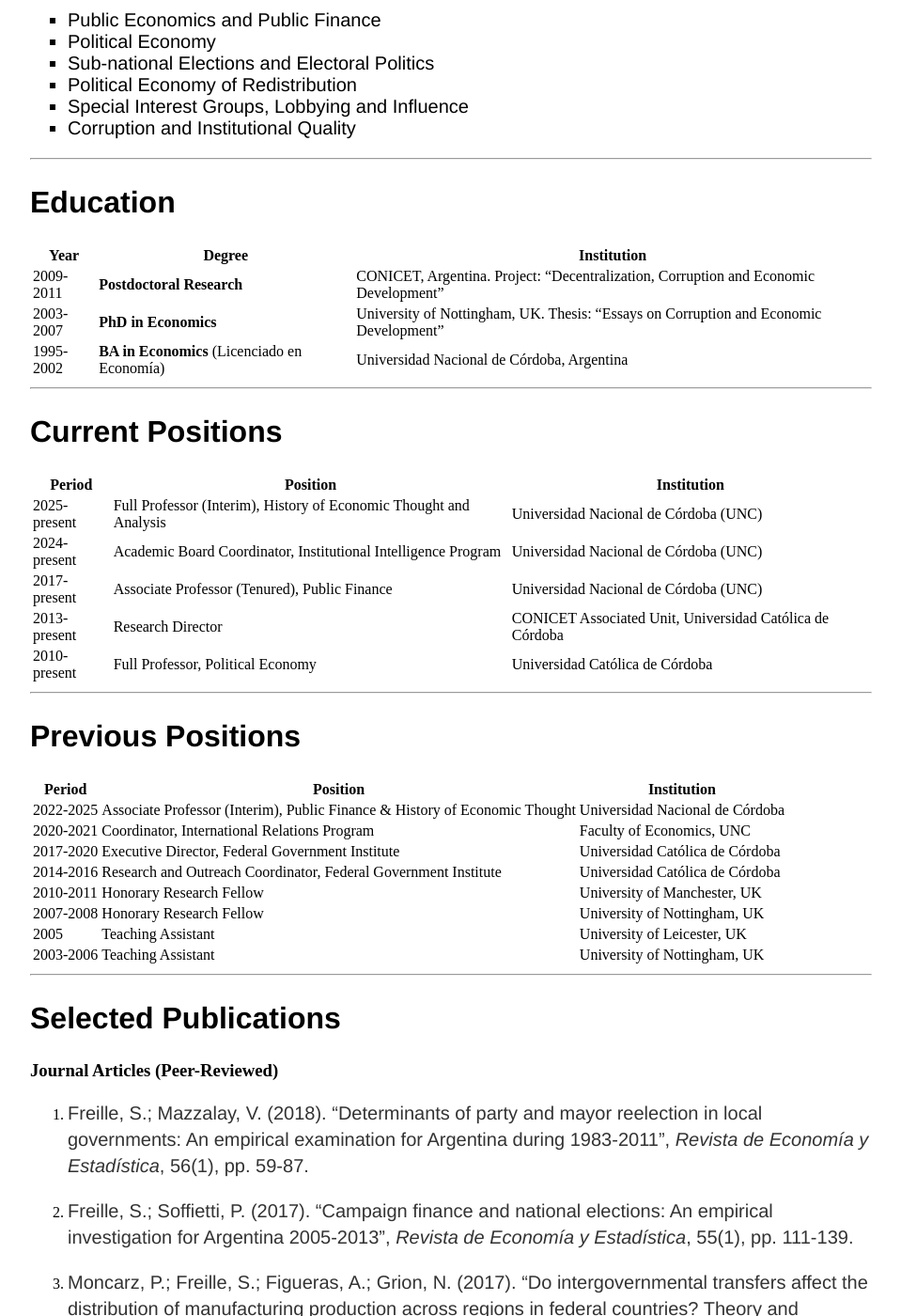
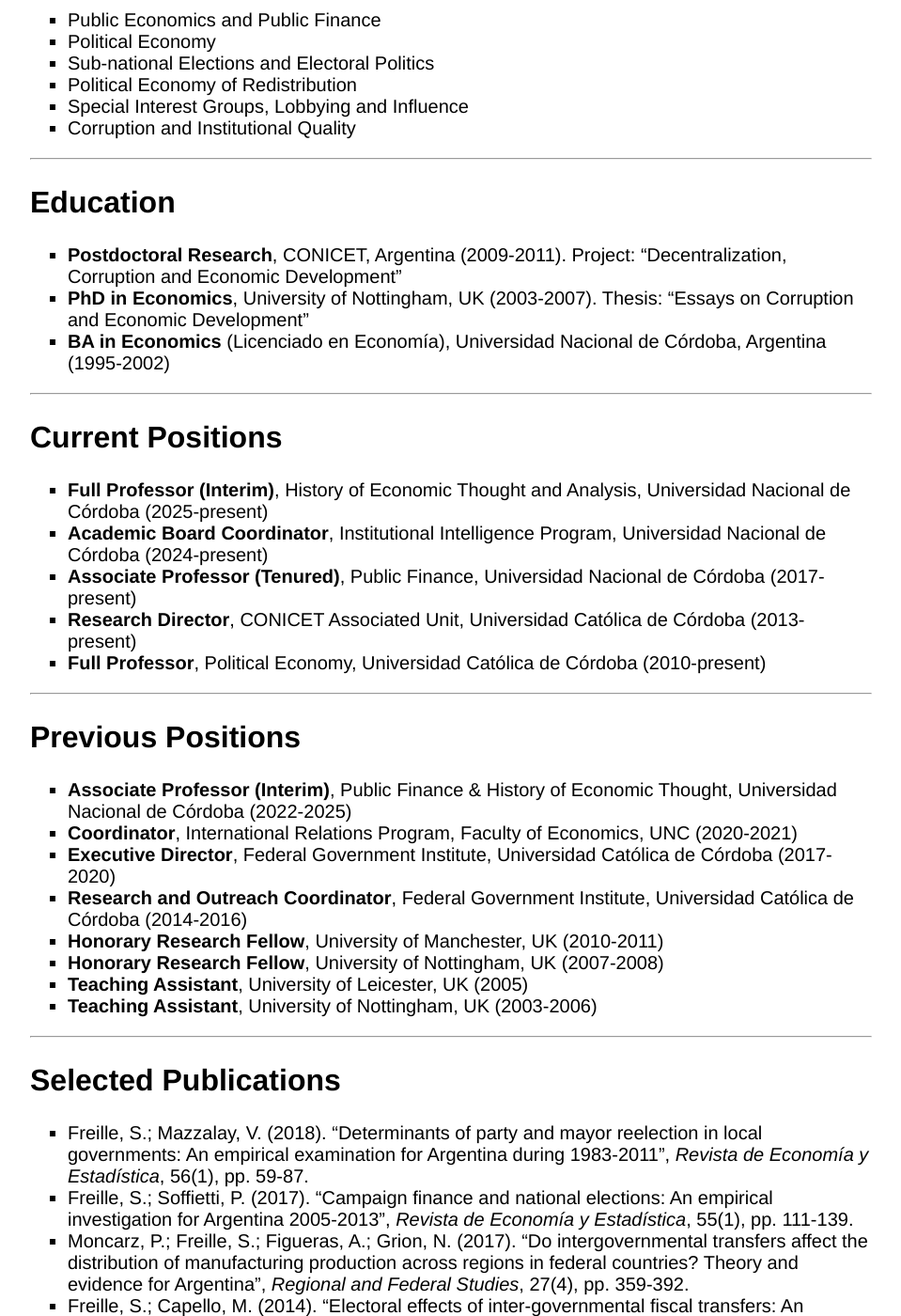
Before and after one commit to sfreille/sfreille.github.io, a Jekyll site: the page built from cv.md, in a window 1280 px wide and 1400 px high, scrolled down 452 px. Shown: the whole window at 94% size, without its empty margins (160-1119 px from the left). Built offline with Jekyll 4.4.1, drawn with Linux system fonts in a browser that asks for light colours; some of the changed text lies outside the part shown.

Commit message:
Simplify CV styling to match site design
- Remove table formatting from Education, Current/Previous Positions
- Use consistent bullet-point list style throughout
- Separate Working Papers into its own section
- Remove numbered lists from publications
- Clean, consistent formatting matching Research Interests style

Co-Authored-By: Claude Opus 4.5 <noreply@anthropic.com>

```diff
--- a/cv.md
+++ b/cv.md
@@ -27,72 +27,55 @@ permalink: /cv
 
 ## Education
 
-| Year | Degree | Institution |
-|------|--------|-------------|
-| 2009-2011 | **Postdoctoral Research** | CONICET, Argentina. Project: "Decentralization, Corruption and Economic Development" |
-| 2003-2007 | **PhD in Economics** | University of Nottingham, UK. Thesis: "Essays on Corruption and Economic Development" |
-| 1995-2002 | **BA in Economics** (Licenciado en Economía) | Universidad Nacional de Córdoba, Argentina |
+- **Postdoctoral Research**, CONICET, Argentina (2009-2011). Project: "Decentralization, Corruption and Economic Development"
+- **PhD in Economics**, University of Nottingham, UK (2003-2007). Thesis: "Essays on Corruption and Economic Development"
+- **BA in Economics** (Licenciado en Economía), Universidad Nacional de Córdoba, Argentina (1995-2002)
 
 ---
 
 ## Current Positions
 
-| Period | Position | Institution |
-|--------|----------|-------------|
-| 2025-present | Full Professor (Interim), History of Economic Thought and Analysis | Universidad Nacional de Córdoba (UNC) |
-| 2024-present | Academic Board Coordinator, Institutional Intelligence Program | Universidad Nacional de Córdoba (UNC) |
-| 2017-present | Associate Professor (Tenured), Public Finance | Universidad Nacional de Córdoba (UNC) |
-| 2013-present | Research Director | CONICET Associated Unit, Universidad Católica de Córdoba |
-| 2010-present | Full Professor, Political Economy | Universidad Católica de Córdoba |
+- **Full Professor (Interim)**, History of Economic Thought and Analysis, Universidad Nacional de Córdoba (2025-present)
+- **Academic Board Coordinator**, Institutional Intelligence Program, Universidad Nacional de Córdoba (2024-present)
+- **Associate Professor (Tenured)**, Public Finance, Universidad Nacional de Córdoba (2017-present)
+- **Research Director**, CONICET Associated Unit, Universidad Católica de Córdoba (2013-present)
+- **Full Professor**, Political Economy, Universidad Católica de Córdoba (2010-present)
 
 ---
 
 ## Previous Positions
 
-| Period | Position | Institution |
-|--------|----------|-------------|
-| 2022-2025 | Associate Professor (Interim), Public Finance & History of Economic Thought | Universidad Nacional de Córdoba |
-| 2020-2021 | Coordinator, International Relations Program | Faculty of Economics, UNC |
-| 2017-2020 | Executive Director, Federal Government Institute | Universidad Católica de Córdoba |
-| 2014-2016 | Research and Outreach Coordinator, Federal Government Institute | Universidad Católica de Córdoba |
-| 2010-2011 | Honorary Research Fellow | University of Manchester, UK |
-| 2007-2008 | Honorary Research Fellow | University of Nottingham, UK |
-| 2005 | Teaching Assistant | University of Leicester, UK |
-| 2003-2006 | Teaching Assistant | University of Nottingham, UK |
+- **Associate Professor (Interim)**, Public Finance & History of Economic Thought, Universidad Nacional de Córdoba (2022-2025)
+- **Coordinator**, International Relations Program, Faculty of Economics, UNC (2020-2021)
+- **Executive Director**, Federal Government Institute, Universidad Católica de Córdoba (2017-2020)
+- **Research and Outreach Coordinator**, Federal Government Institute, Universidad Católica de Córdoba (2014-2016)
+- **Honorary Research Fellow**, University of Manchester, UK (2010-2011)
+- **Honorary Research Fellow**, University of Nottingham, UK (2007-2008)
+- **Teaching Assistant**, University of Leicester, UK (2005)
+- **Teaching Assistant**, University of Nottingham, UK (2003-2006)
 
 ---
 
 ## Selected Publications
 
-### Journal Articles (Peer-Reviewed)
+- Freille, S.; Mazzalay, V. (2018). "Determinants of party and mayor reelection in local governments: An empirical examination for Argentina during 1983-2011", *Revista de Economía y Estadística*, 56(1), pp. 59-87.
+- Freille, S.; Soffietti, P. (2017). "Campaign finance and national elections: An empirical investigation for Argentina 2005-2013", *Revista de Economía y Estadística*, 55(1), pp. 111-139.
+- Moncarz, P.; Freille, S.; Figueras, A.; Grion, N. (2017). "Do intergovernmental transfers affect the distribution of manufacturing production across regions in federal countries? Theory and evidence for Argentina", *Regional and Federal Studies*, 27(4), pp. 359-392.
+- Freille, S.; Capello, M. (2014). "Electoral effects of inter-governmental fiscal transfers: An application to local elections in the province of Cordoba, 1995-2011", *Revista de Economía y Estadística*, 52(1), pp. 113-135.
+- Cingolani, M.; Freille, S.; Nazareno, M. (2014). "La economía política de la 'armonización': Transferencias fiscales para el sostenimiento de los sistemas previsionales provinciales", *Studia Politicae*, 32, pp. 5-36.
+- Capello, M.; Figueras, A.; Freille, S.; Moncarz, P. (2013). "The role of federal transfers in regional convergence in human development indicators in Argentina", *Investigaciones Regionales*, 27, pp. 33-63.
+- Capello, M.; Figueras, A.; Freille, S.; Moncarz, P. (2009). "Fiscal Transfers, Public Sector Wage Premium and the Effects on Private Wages", *Revista de Economía y Estadística*, 0(2), pp. 41-66.
+- Cuestas, J.C.; Freille, S.; O'Gorman, P. (2009). "The Media and Public Agendas: Testing for Media Effects in Argentina during 2003-2008", *Revista de Economía y Estadística*, 0(1), pp. 97-124.
+- Freille, S.; Haque, M.E.; Kneller, R. (2007). "A Contribution to the Empirics of Press Freedom and Corruption", *European Journal of Political Economy*, 23(4), pp. 838-862.
 
-1. Freille, S.; Mazzalay, V. (2018). "Determinants of party and mayor reelection in local governments: An empirical examination for Argentina during 1983-2011", *Revista de Economía y Estadística*, 56(1), pp. 59-87.
+---
 
-2. Freille, S.; Soffietti, P. (2017). "Campaign finance and national elections: An empirical investigation for Argentina 2005-2013", *Revista de Economía y Estadística*, 55(1), pp. 111-139.
+## Working Papers
 
-3. Moncarz, P.; Freille, S.; Figueras, A.; Grion, N. (2017). "Do intergovernmental transfers affect the distribution of manufacturing production across regions in federal countries? Theory and evidence for Argentina", *Regional and Federal Studies*, 27(4), pp. 359-392.
-
-4. Freille, S.; Capello, M. (2014). "Electoral effects of inter-governmental fiscal transfers: An application to local elections in the province of Cordoba, 1995-2011", *Revista de Economía y Estadística*, 52(1), pp. 113-135.
-
-5. Cingolani, M.; Freille, S.; Nazareno, M. (2014). "La economía política de la 'armonización': Transferencias fiscales para el sostenimiento de los sistemas previsionales provinciales", *Studia Politicae*, 32, pp. 5-36.
-
-6. Capello, M.; Figueras, A.; Freille, S.; Moncarz, P. (2013). "The role of federal transfers in regional convergence in human development indicators in Argentina", *Investigaciones Regionales*, 27, pp. 33-63.
-
-7. Capello, M.; Figueras, A.; Freille, S.; Moncarz, P. (2009). "Fiscal Transfers, Public Sector Wage Premium and the Effects on Private Wages", *Revista de Economía y Estadística*, 0(2), pp. 41-66.
-
-8. Cuestas, J.C.; Freille, S.; O'Gorman, P. (2009). "The Media and Public Agendas: Testing for Media Effects in Argentina during 2003-2008", *Revista de Economía y Estadística*, 0(1), pp. 97-124.
-
-9. **Freille, S.; Haque, M.E.; Kneller, R. (2007). "A Contribution to the Empirics of Press Freedom and Corruption", *European Journal of Political Economy*, 23(4), pp. 838-862.**
-
-### Working Papers
-
-1. Freille, S. (2022). "Winner's purse: Presidents and governors in Argentina during 2003-2019".
-
-2. Avramovich, C.; Freille, S.; Moncarz, P.; Soffietti, P. (2019). "Inside the Revolving Door: Campaign Finance, Lobbying Meetings and Public Contracts. An Investigation for Argentina", *CAF Working Paper* N° 2019/03.
-
-3. Freille, S.; Haque, M.E.; Kneller, R. (2007). "Federalism, decentralisation and corruption", SSRN 951110.
-
-4. Freille, S.; Haque, M.E.; Kneller, R. (2007). "Decentralisation, corruption and economic development", SSRN 985638.
+- Freille, S. (2022). "Winner's purse: Presidents and governors in Argentina during 2003-2019"
+- Avramovich, C.; Freille, S.; Moncarz, P.; Soffietti, P. (2019). "Inside the Revolving Door: Campaign Finance, Lobbying Meetings and Public Contracts. An Investigation for Argentina", *CAF Working Paper* N° 2019/03
+- Freille, S.; Haque, M.E.; Kneller, R. (2007). "Federalism, decentralisation and corruption", SSRN 951110
+- Freille, S.; Haque, M.E.; Kneller, R. (2007). "Decentralisation, corruption and economic development", SSRN 985638
 
 ---
 
```
